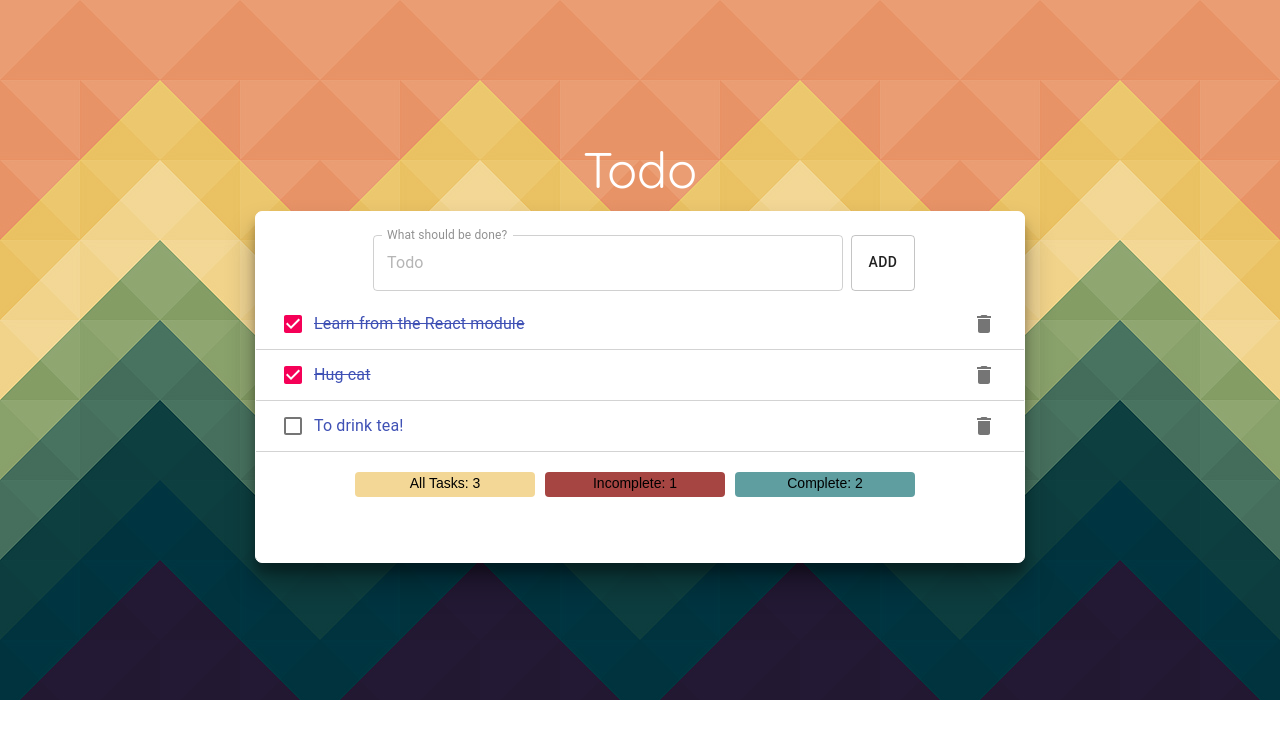
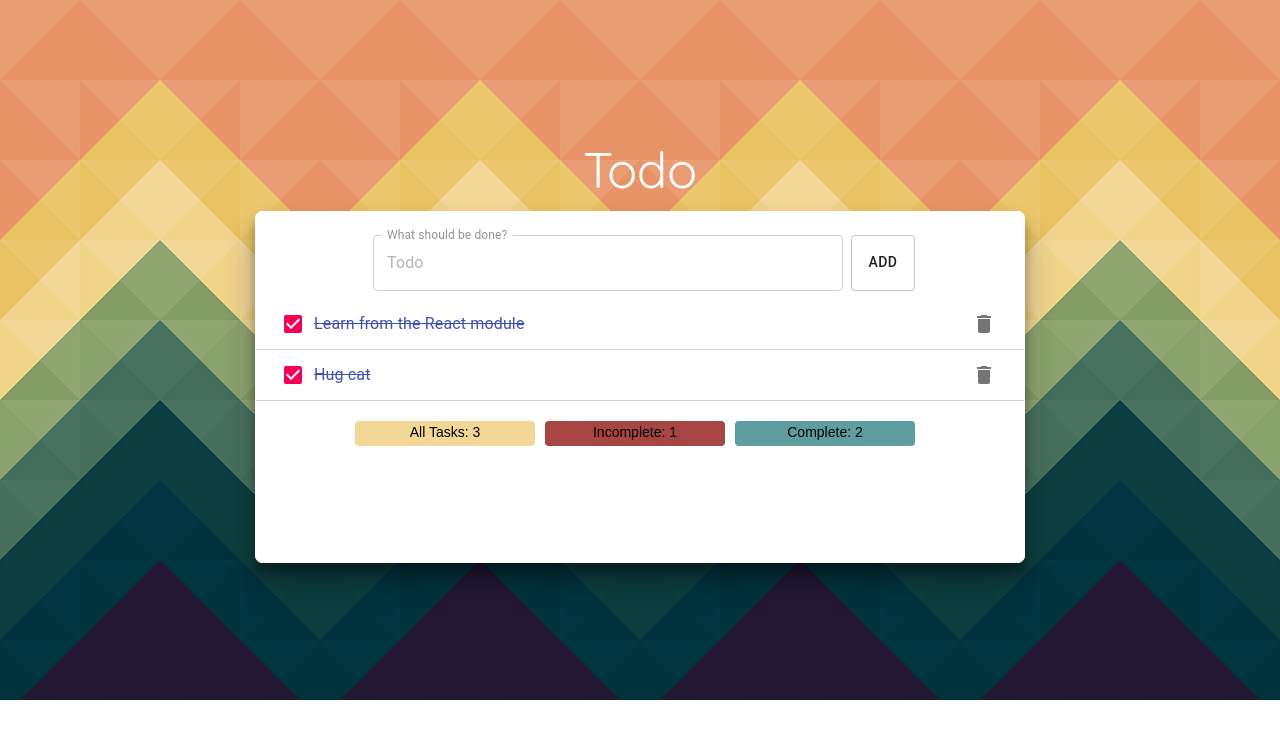
Before and after one commit to WebHeroSchool/ReactApp, a React (Create React App) app: page / in a window 1280 px wide. Shown: the top 738 px of the page. Built offline with nearby package versions, Linux system fonts and the light colour scheme; a web font is replaced by a local one.

Commit message:
#36: Утечка памяти

```diff
--- a/src/Components/App/App.js
+++ b/src/Components/App/App.js
@@ -18,11 +18,11 @@ class App extends React.Component {
                     isDone: true,
                     id: 2,
                 },
-                {
-                    value: 'To drink tea!',
-                    isDone: false,
-                    id: 3,
-                }
+                // {
+                //     value: 'To drink tea!',
+                //     isDone: false,
+                //     id: 3,
+                // }
         ],
         count: 3
     };
--- a/src/Components/Item/Item.js
+++ b/src/Components/Item/Item.js
@@ -18,16 +18,12 @@ const style = {
 
 class Item extends React.Component {
   componentDidMount() {
-    console.log('componentDidMount');
-  };
-
-  componentDidUpdate() {
-    console.log('componentDidUpdate');
+    this.timerID = setInterval(() => console.log('createComponent'), 1000);
   };
 
   componentWillUnmount() {
-    console.log('componentWillUnmount');
-  }
+    clearInterval(this.timerID);
+  };
 
   render() {
             const {value, isDone, classes, onClickDone, id, onClickDelete} = this.props;
```
